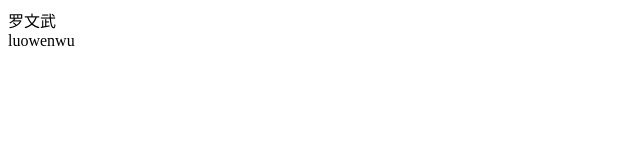
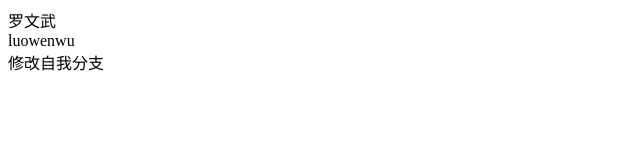
Before and after one commit to shashaluo/emperor, a plain HTML site: page index.html in a window 1280 px wide. Shown: the whole page, without its empty margins (0-640 px from the left). Drawn offline with Linux system fonts and the light colour scheme.

Commit message:
代码自我分支

```diff
--- a/index.html
+++ b/index.html
@@ -8,5 +8,6 @@
 <body>
     <div>罗文武</div>
     <div>luowenwu</div>
+    <div>修改自我分支</div>
 </body>
 </html>
```
